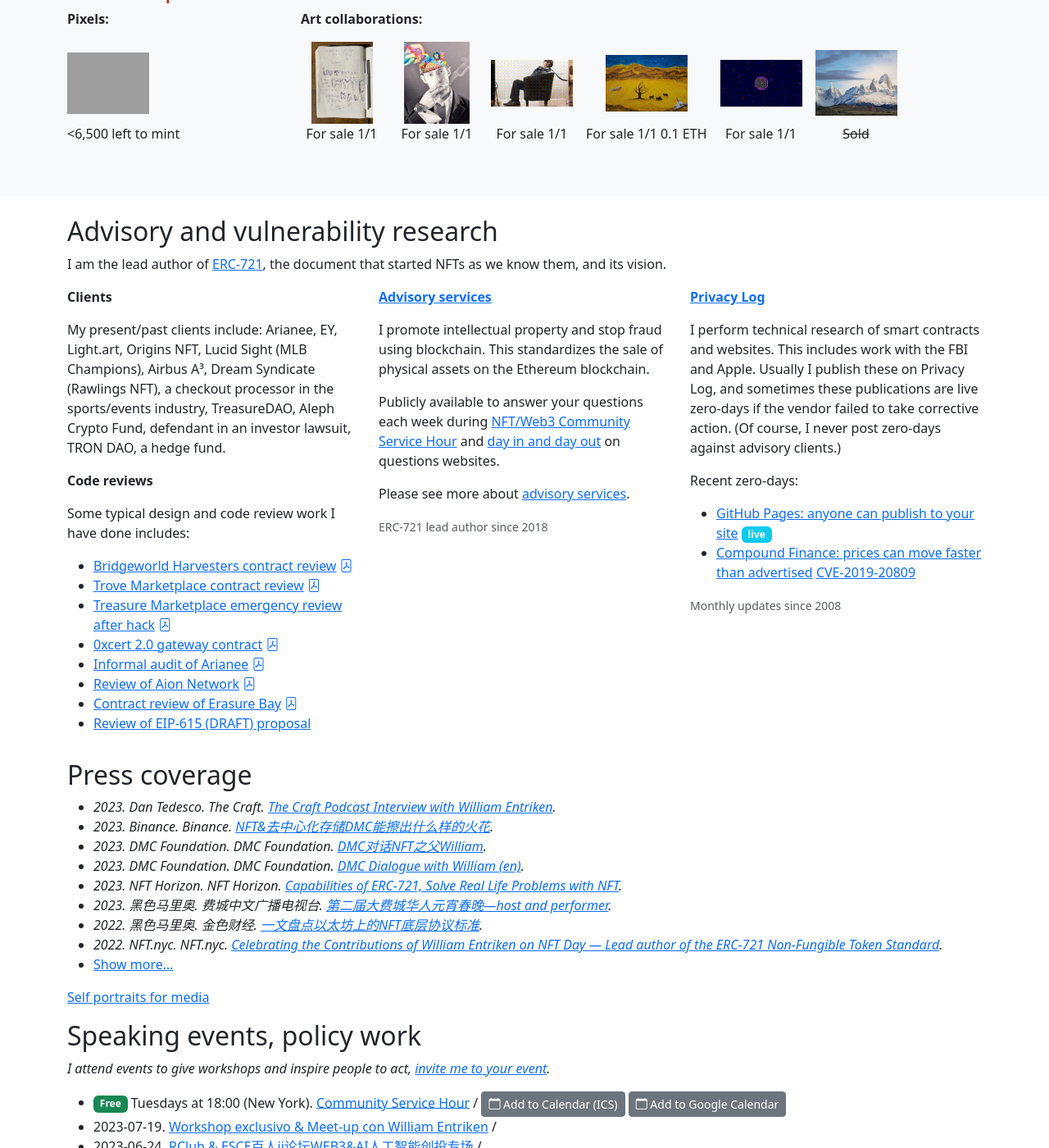
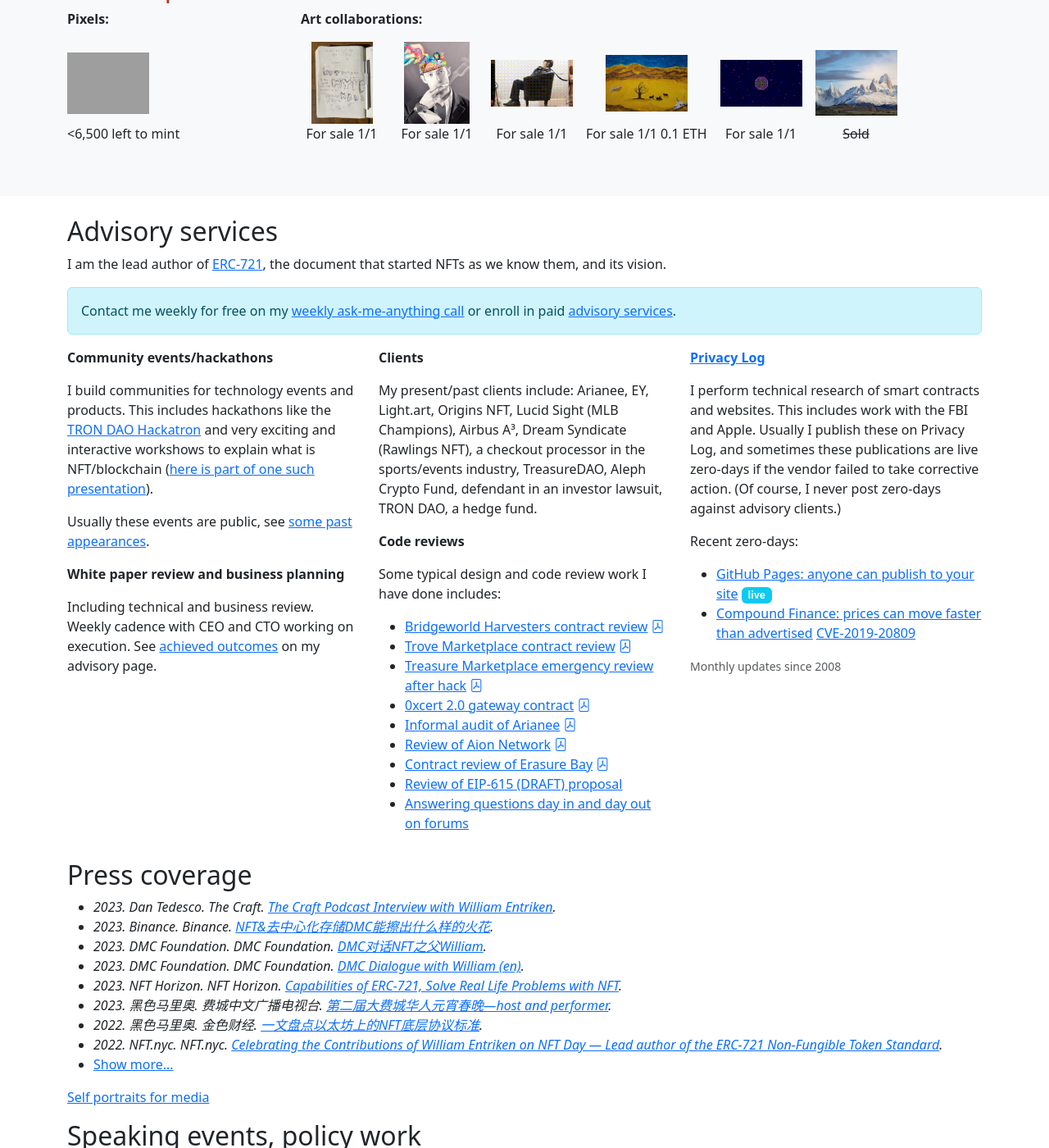
Before and after one commit to fulldecent/phor.net, a Jekyll site: the page built from index.html, in a window 1280 px wide and 1400 px high, scrolled down 459 px. Shown: the whole window at 82% size. Built offline with Jekyll 4.4.1, drawn with Linux system fonts in a browser that asks for light colours; comment, search, counter and statistics services are not loaded; grey boxes are pictures that could not be loaded.

Commit message:
new advisory section

```diff
--- a/index.html
+++ b/index.html
@@ -215,9 +215,21 @@
     </div>
   </section>
   <section class="container-md py-4">
-    <h2>Advisory and vulnerability research</h2>
+    <h2>Advisory services</h2>
     <p>I am the lead author of <a target="_blank" href="https://eips.ethereum.org/EIPS/eip-721">ERC-721</a>, the document that started NFTs as we know them, and its vision.</p>
+    <p class="alert alert-info">
+      Contact me weekly for free on my <a href="https://hour.gg">weekly ask-me-anything call</a> or enroll in paid <a href="advisory">advisory services</a>.
+    </p>
+
     <div class="row row-cols-1 row-cols-md-3">
+      <div class="col mb-3">
+        <p><strong>Community events/hackathons</strong></p>
+        <p>I build communities for technology events and products. This includes hackathons like the <a href="https://www.instagram.com/p/Ck7eOAoodpC/">TRON DAO Hackatron</a> and very exciting and interactive workshows to explain what is NFT/blockchain (<a href="https://twitter.com/fulldecent/status/1658690030704160769">here is part of one such presentation</a>).</p>
+        <p>Usually these events are public, see <a href="#speaking">some past appearances</a>.</p>
+
+        <p><strong>White paper review and business planning</strong></p>
+        <p>Including technical and business review. Weekly cadence with CEO and CTO working on execution. See <a href="advisory">achieved outcomes</a> on my advisory page.</p>
+      </div>
       <div class="col mb-3">
         <p><strong>Clients</strong></p>
         <p>My present/past clients include:
@@ -238,7 +250,6 @@
           defendant in an investor lawsuit, <!-- NDA expires 2022-03-21 plus 3 years -->
           TRON DAO, <!-- https://twitter.com/trondao/status/1544667577250611202 -->
           a hedge fund. <!-- TODO: review if I can release name -->
-
         </p>
         <p><strong>Code reviews</strong></p>
         <p>Some typical design and code review work I have done includes:</p>
@@ -251,14 +262,8 @@
           <li><a target="_blank" href="https://github.com/aionnetwork/AVM/issues/created_by/fulldecent">Review of Aion Network</a> <a href="assets/project-images/code-review-aionnetwork_avm.pdf"><i class="bi bi-file-pdf"></i></a></li>
           <li><a target="_blank" href="https://github.com/erasureprotocol/erasure-protocol/pull/253#pullrequestreview-318470827">Contract review of Erasure Bay</a> <a href="assets/project-images/code-review-erasureprotocol_erasure.pdf"><i class="bi bi-file-pdf"></i></a></li>
           <li><a target="_blank" href="https://ethereum-magicians.org/t/eip-615-subroutines-and-static-jumps-for-the-evm-last-call/3472/3">Review of EIP-615 (DRAFT) proposal</a></li>
+          <li><a target="_blank" href="https://ethereum.stackexchange.com/users/26015/william-entriken?tab=answers">Answering questions day in and day out on forums</a></li>
         </ul>
-      </div>
-      <div class="col mb-3">
-        <p><strong><a href="advisory">Advisory services</a></strong></p>
-        <p>I promote intellectual property and stop fraud using blockchain. This standardizes the sale of physical assets on the Ethereum blockchain.</p>
-        <p>Publicly available to answer your questions each week during <a href="/#hour">NFT/Web3 Community Service Hour</a> and <a target="_blank" href="https://ethereum.stackexchange.com/users/26015/william-entriken?tab=answers">day in and day out</a> on questions websites.</p>
-        <p>Please see more about <a href="advisory">advisory services</a>.</p>
-        <p class="card-text"><small class="text-muted">ERC-721 lead author since 2018</small></p>
       </div>
       <div class="col mb-3">
         <p><strong><a target="_blank" href="https://privacylog.blogspot.com/">Privacy Log</a></strong></p>
```
